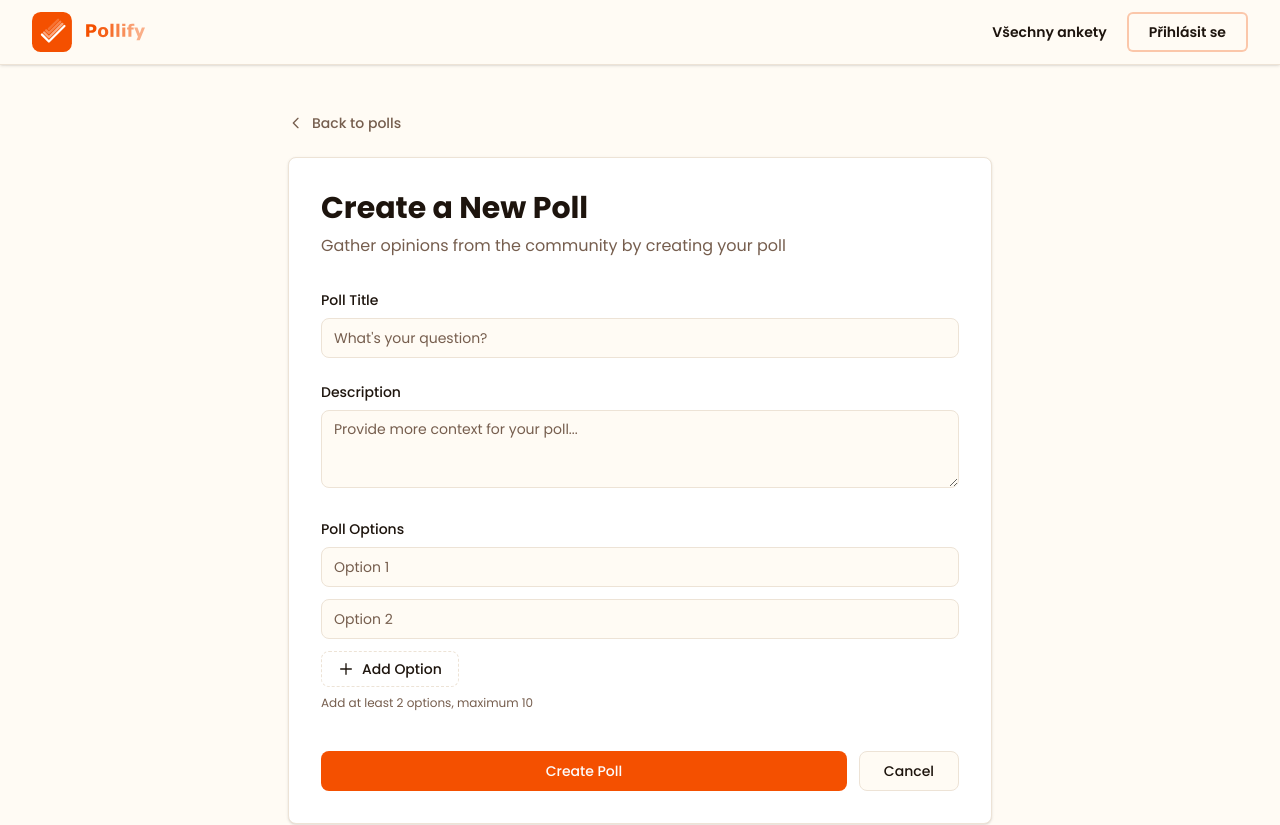
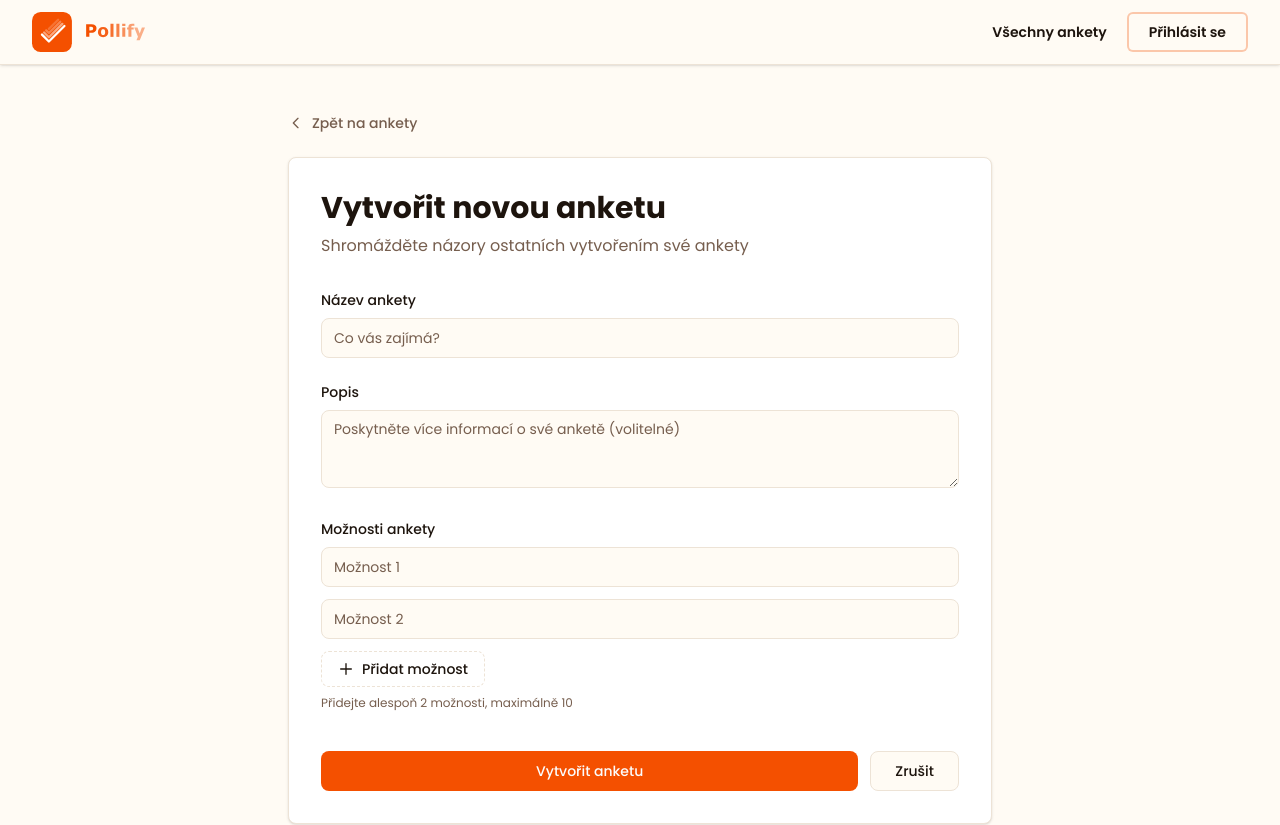
Before and after one commit to vlkradek/pollify, a Next.js app: page /account/create-poll in a window 1280 px wide. Shown: the top 825 px of the page. Built offline with nearby package versions, Linux system fonts and the light colour scheme; no server answers.

Commit message:
feat: localize CreatePollPage UI text to Czech

```diff
--- a/app/account/create-poll/page.tsx
+++ b/app/account/create-poll/page.tsx
@@ -69,19 +69,19 @@ export default function CreatePollPage() {
           <svg className="mr-2 h-4 w-4" fill="none" stroke="currentColor" viewBox="0 0 24 24">
             <path strokeLinecap="round" strokeLinejoin="round" strokeWidth={2} d="M15 19l-7-7 7-7" />
           </svg>
-          Back to polls
+          Zpět na ankety
         </Link>
 
         {/* Form Card */}
         <div className="rounded-lg border border-border bg-card p-8 shadow-sm">
-          <h1 className="mb-2 font-sans text-3xl font-bold text-card-foreground">Create a New Poll</h1>
-          <p className="mb-8 text-muted-foreground">Gather opinions from the community by creating your poll</p>
+          <h1 className="mb-2 font-sans text-3xl font-bold text-card-foreground">Vytvořit novou anketu</h1>
+          <p className="mb-8 text-muted-foreground">Shromážděte názory ostatních vytvořením své ankety</p>
 
           <form onSubmit={handleSubmit} className="space-y-6">
             {/* Title */}
             <div>
               <label htmlFor="title" className="mb-2 block text-sm font-medium text-foreground">
-                Poll Title
+                Název ankety
               </label>
               <input
                 id="title"
@@ -90,14 +90,14 @@ export default function CreatePollPage() {
                 onChange={(e) => setTitle(e.target.value)}
                 required
                 className="h-10 w-full rounded-lg border border-input bg-background px-3 py-2 text-sm ring-offset-background placeholder:text-muted-foreground focus-visible:outline-none focus-visible:ring-2 focus-visible:ring-ring"
-                placeholder="What's your question?"
+                placeholder="Co vás zajímá?"
               />
             </div>
 
             {/* Description */}
             <div>
               <label htmlFor="description" className="mb-2 block text-sm font-medium text-foreground">
-                Description
+                Popis
               </label>
               <textarea
                 id="description"
@@ -105,13 +105,13 @@ export default function CreatePollPage() {
                 onChange={(e) => setDescription(e.target.value)}
                 rows={3}
                 className="w-full rounded-lg border border-input bg-background px-3 py-2 text-sm ring-offset-background placeholder:text-muted-foreground focus-visible:outline-none focus-visible:ring-2 focus-visible:ring-ring"
-                placeholder="Provide more context for your poll..."
+                placeholder="Poskytněte více informací o své anketě (volitelné)"
               />
             </div>
 
             {/* Options */}
             <div>
-              <label className="mb-2 block text-sm font-medium text-foreground">Poll Options</label>
+              <label className="mb-2 block text-sm font-medium text-foreground">Možnosti ankety</label>
               <div className="space-y-3">
                 {options.map((option, index) => (
                   <div key={index} className="flex gap-2">
@@ -121,7 +121,7 @@ export default function CreatePollPage() {
                       onChange={(e) => updateOption(index, e.target.value)}
                       required
                       className="h-10 flex-1 rounded-lg border border-input bg-background px-3 py-2 text-sm ring-offset-background placeholder:text-muted-foreground focus-visible:outline-none focus-visible:ring-2 focus-visible:ring-ring"
-                      placeholder={`Option ${index + 1}`}
+                      placeholder={`Možnost ${index + 1}`}
                     />
                     {options.length > 2 && (
                       <button
@@ -148,10 +148,10 @@ export default function CreatePollPage() {
                   <svg className="mr-2 h-4 w-4" fill="none" stroke="currentColor" viewBox="0 0 24 24">
                     <path strokeLinecap="round" strokeLinejoin="round" strokeWidth={2} d="M12 4v16m8-8H4" />
                   </svg>
-                  Add Option
+                  Přidat možnost
                 </button>
               )}
-              <p className="mt-2 text-xs text-muted-foreground">Add at least 2 options, maximum 10</p>
+              <p className="mt-2 text-xs text-muted-foreground">Přidejte alespoň 2 možnosti, maximálně 10</p>
             </div>
 
             {/* Submit button */}
@@ -160,13 +160,13 @@ export default function CreatePollPage() {
                 type="submit"
                 className="h-10 flex-1 rounded-lg bg-primary px-4 text-sm font-medium text-primary-foreground hover:bg-primary/90 cursor-pointer"
               >
-                Create Poll
+                Vytvořit anketu
               </button>
               <Link
-                href="/polls"
+                href="#" onClick={(e) => { e.preventDefault(); window.history.back(); }}
                 className="inline-flex h-10 items-center justify-center rounded-lg border border-input bg-background px-6 text-sm font-medium hover:bg-accent"
               >
-                Cancel
+                Zrušit
               </Link>
             </div>
           </form>
```
